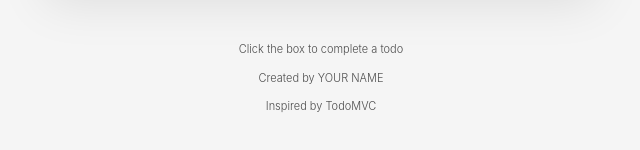
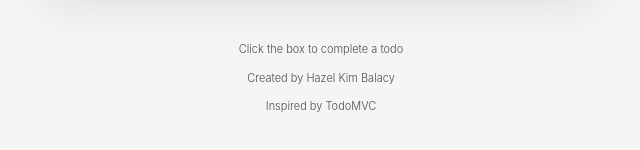
Before and after one commit to HazelKimBalacy/CSIT340-Todomvc, a React (Vite) app: page / in a window 1280 px wide. Shown: the part 240-390 px from the top of the page, without its empty margins (319-959 px from the left). Built offline with nearby package versions, Linux system fonts and the light colour scheme.

Commit message:
chore: replace YOUR NAME with Hazel Kim Balacy

```diff
--- a/src/App.jsx
+++ b/src/App.jsx
@@ -5,7 +5,7 @@ function App() {
   return (
     <div className="min-h-screen bg-[#f5f5f5] py-8 font-light text-[#111]">
       <Todos />
-      <Info name="YOUR NAME" />
+      <Info name="Hazel Kim Balacy" />
     </div>
   )
 }
```
